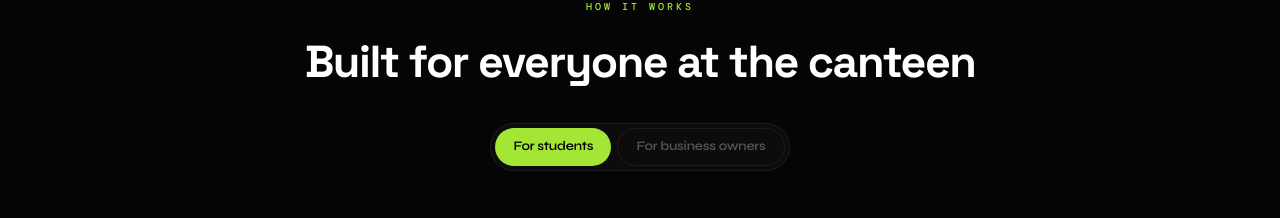
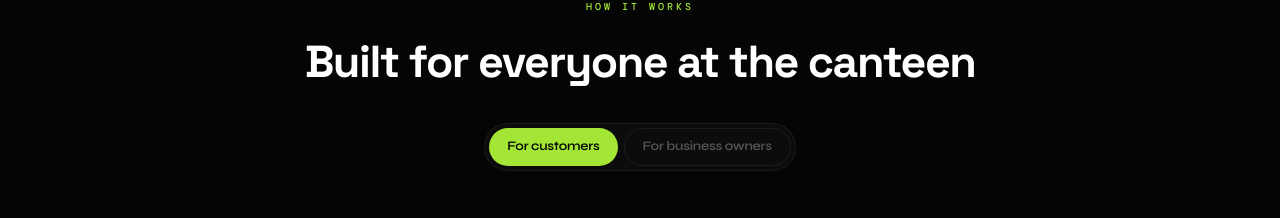
Before and after one commit to Quelessly/QueClaw, a Next.js app in the folder quelessly-frontend/: page / in a window 1280 px wide. Shown: the part 940-1158 px from the top of the page. Built offline with nearby package versions, Linux system fonts and the light colour scheme.

Commit message:
Changed students to customers

```diff
--- a/quelessly-frontend/src/app/page.tsx
+++ b/quelessly-frontend/src/app/page.tsx
@@ -243,7 +243,7 @@ export default function HomePage() {
           <span className="slabel">How it works</span>
           <h2 style={{ fontSize:'clamp(28px,3.5vw,46px)', fontWeight:800, letterSpacing:'-1.5px', marginBottom:28 }}>Built for everyone at the canteen</h2>
           <div style={{ display:'inline-flex', gap:6, background:'rgba(255,255,255,0.03)', border:'1px solid rgba(255,255,255,0.06)', borderRadius:100, padding:4 }}>
-            <button className={`tab-btn ${activeTab==='student'?'tab-active':'tab-inactive'}`} onClick={()=>setActiveTab('student')}>For students</button>
+            <button className={`tab-btn ${activeTab==='student'?'tab-active':'tab-inactive'}`} onClick={()=>setActiveTab('student')}>For customers</button>
             <button className={`tab-btn ${activeTab==='owner'?'tab-active':'tab-inactive'}`} onClick={()=>setActiveTab('owner')}>For business owners</button>
           </div>
         </div>
```
